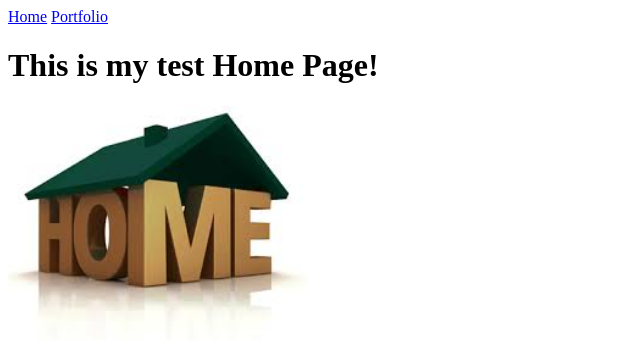
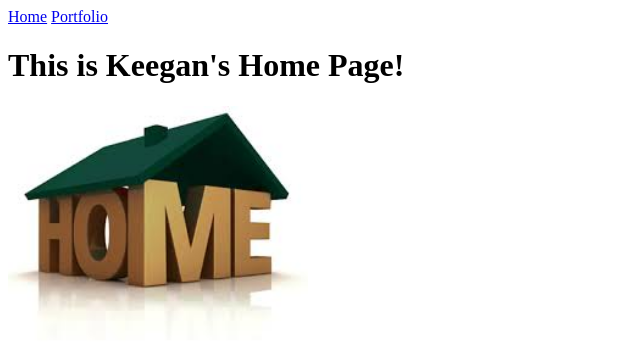
Before and after one commit to keegan-jg/keegan-jg.github.io, a plain HTML site: page index.html in a window 1280 px wide. Shown: the whole page, without its empty margins (0-640 px from the left). Drawn offline with Linux system fonts and the light colour scheme.

Commit message:
Changed the heading

```diff
--- a/index.html
+++ b/index.html
@@ -7,7 +7,7 @@
   <body>
     <a href="index.html">Home</a>
     <a href="portfolio.html">Portfolio</a>
-    <h1>This is my test Home Page!</h1>
+    <h1>This is Keegan's Home Page!</h1>
     <img src="images/home.jpg" height="250">
   </body>
 </html>
```
